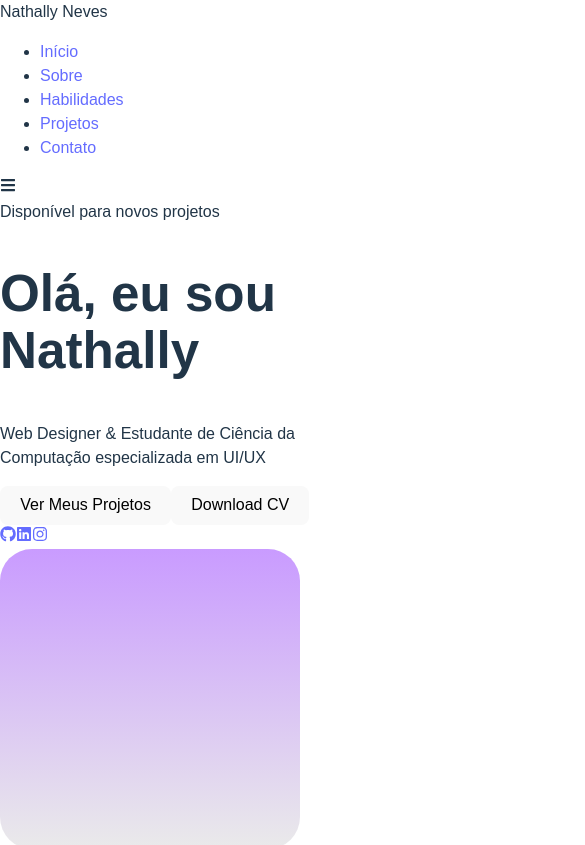
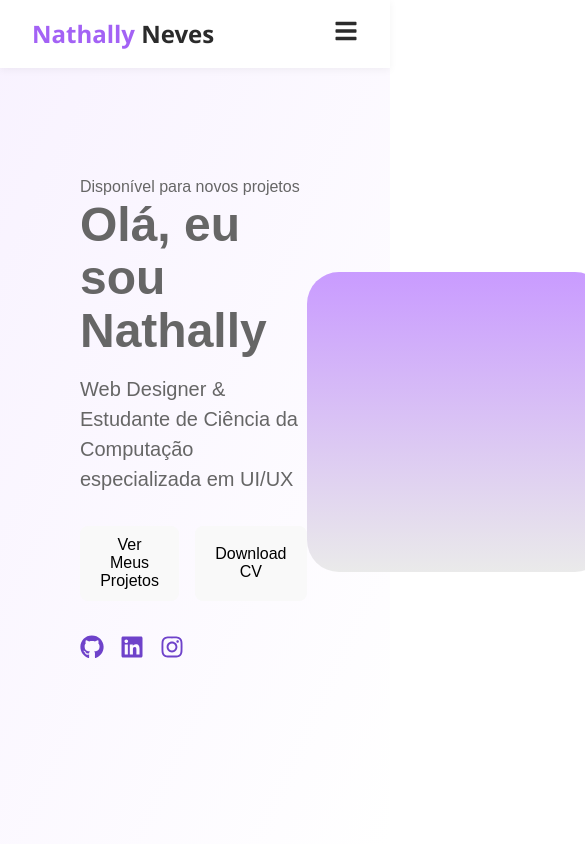
Before and after one commit to natrneves/Portfolio, a React (Vite) app in the folder frontend/: page / in a window 390 px wide. Shown: the top 845 px of the page, 585 px wide, since content can reach past the window. Built offline with nearby package versions, Linux system fonts and the light colour scheme.

Commit message:
Estilizando as primeiras abas

```diff
--- a/frontend/src/components/Hero/Hero.css
+++ b/frontend/src/components/Hero/Hero.css
@@ -0,0 +1,45 @@
+.hero {
+  height: 100vh; /* ocupa toda a altura da tela */
+  display: flex;
+  align-items: center;
+  justify-content: space-between;
+  padding: 0 5rem;
+  background: linear-gradient(to bottom right, #f8f2ff, #ffffff);
+}
+
+.hero-text {
+  max-width: 600px;
+  color:#666;
+}
+
+.hero h1 {
+  font-size: 3rem;
+  margin-bottom: 1rem;
+}
+
+.hero p {
+  font-size: 1.25rem;
+  color: #666;
+}
+
+.hero-buttons {
+  margin-top: 2rem;
+  display: flex;
+  gap: 1rem;
+}
+
+.hero-icons {
+  margin-top: 2rem;
+  display: flex;
+  gap: 1rem;
+}
+
+.hero-icons a {
+  font-size: 1.5rem;
+  color: #6e42ca;
+  transition: transform 0.3s;
+}
+
+.hero-icons a:hover {
+  transform: scale(1.1);
+}
--- a/frontend/src/components/Navbar/Navbar.css
+++ b/frontend/src/components/Navbar/Navbar.css
@@ -0,0 +1,84 @@
+/* Reset básico */
+* {
+  margin: 0;
+  padding: 0;
+  box-sizing: border-box;
+}
+
+.navbar {
+  position: fixed;
+  top: 0;
+  width: 100%;
+  background-color: #ffffff;
+  box-shadow: 0 2px 8px rgba(0, 0, 0, 0.05);
+  padding: 1rem 2rem;
+  display: flex;
+  justify-content: space-between;
+  align-items: center;
+  z-index: 1000;
+  font-family: 'Segoe UI', sans-serif;
+}
+
+.logo {
+  font-size: 1.5rem;
+  font-weight: 600;
+  color: #2b2b2b;
+}
+
+.logo .highlight {
+  color: #a362f5;
+}
+
+.nav-links ul {
+  list-style: none;
+  display: flex;
+  gap: 2rem;
+}
+
+.nav-links ul li a {
+  text-decoration: none;
+  color: #2b2b2b;
+  font-weight: 500;
+  transition: color 0.3s;
+}
+
+.nav-links ul li a:hover {
+  color: #a362f5;
+}
+
+/* Menu hamburguer */
+.menu-toggle {
+  display: none;
+  font-size: 1.5rem;
+  cursor: pointer;
+  color: #2b2b2b;
+}
+
+/* Responsivo */
+@media (max-width: 768px) {
+  .nav-links {
+    position: absolute;
+    top: 100%;
+    right: 0;
+    background: #fff;
+    width: 100%;
+    max-height: 0;
+    overflow: hidden;
+    transition: max-height 0.3s ease-in-out;
+    box-shadow: 0 2px 8px rgba(0, 0, 0, 0.1);
+  }
+
+  .nav-links.open {
+    max-height: 300px;
+  }
+
+  .nav-links ul {
+    flex-direction: column;
+    padding: 1rem 2rem;
+    gap: 1rem;
+  }
+
+  .menu-toggle {
+    display: block;
+  }
+}
--- a/frontend/src/components/Navbar/Navbar.jsx
+++ b/frontend/src/components/Navbar/Navbar.jsx
@@ -14,7 +14,7 @@
         <span className="highlight">Nathally</span> Neves
       </div>
 
-      <nav className={menuOpen ? "nav-links open" : "nav-links"}>
+      <nav className={`nav-links ${menuOpen ? "open" : ""}`}>
         <ul>
           <li><a href="#home" onClick={closeMenu}>Início</a></li>
           <li><a href="#about" onClick={closeMenu}>Sobre</a></li>
```
